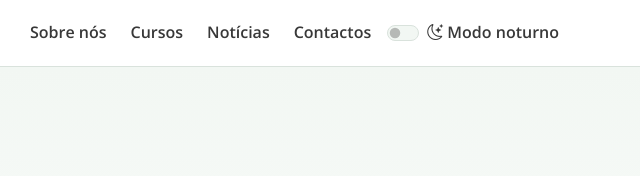
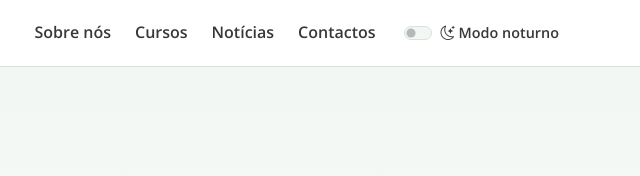
Before and after one commit to SPGabs/Gabriel_Sousa_IEFP_Rio_Meao, a plain HTML site: page index.html in a window 1280 px wide. Shown: the top 176 px of the page, 639-1279 px from the left. Drawn offline with nearby package versions, Linux system fonts and the light colour scheme.

Commit message:
Deixa o interruptor do modo noturno sempre visível no telemóvel
Co-Authored-By: Claude Opus 5.5 <noreply@anthropic.com>

```diff
--- a/CSS/style.css
+++ b/CSS/style.css
@@ -232,12 +232,17 @@ figure {
     background-color: var(--cor-fundo-alt);
 }
 
-/* Interruptor do modo noturno (componente form-switch do Bootstrap) */
+/* Interruptor do modo noturno (componente form-switch do Bootstrap)
+   No telemóvel fica entre o logótipo e o botão do menu;
+   no computador passa para o fim, depois dos links (order). */
 .theme-switch {
     display: flex;
     align-items: center;
     gap: 0.5rem;
     padding-left: 0;
+    margin-left: auto;
+    margin-right: 0.75rem;
+    font-size: 0.9rem;
 }
 
 .theme-switch .form-check-input {
@@ -715,11 +720,18 @@ button:focus-visible,
     .navbar .nav-link {
         padding-inline: 0.75rem;
     }
+}
+
+/* Computador: interruptor depois dos links do menu */
+@media (min-width: 992px) {
+    .navbar-collapse {
+        order: 2;
+    }
 
     .theme-switch {
-        padding: 0.75rem;
-        margin-top: 0.5rem;
-        border-top: 1px solid var(--cor-borda);
+        order: 3;
+        margin-left: 1.25rem;
+        margin-right: 0;
     }
 }
 
--- a/index.html
+++ b/index.html
@@ -33,6 +33,15 @@
                     <span>IEFP <strong>Rio Meão</strong></span>
                 </a>
 
+                <!-- Modo noturno sem JavaScript: o CSS lê o estado desta checkbox com :has().
+                     Fica fora do menu para estar sempre visível, também no telemóvel. -->
+                <div class="form-check form-switch theme-switch mb-0">
+                    <input class="form-check-input" type="checkbox" role="switch" id="modo-escuro">
+                    <label class="form-check-label" for="modo-escuro">
+                        <i class="bi bi-moon-stars" aria-hidden="true"></i> Modo noturno
+                    </label>
+                </div>
+
                 <!-- Botão do menu no telemóvel (usa o JS do Bootstrap) -->
                 <button class="navbar-toggler" type="button" data-bs-toggle="collapse" data-bs-target="#menu"
                     aria-controls="menu" aria-expanded="false" aria-label="Abrir menu">
@@ -45,15 +54,6 @@
                         <li class="nav-item"><a class="nav-link" href="#cursos">Cursos</a></li>
                         <li class="nav-item"><a class="nav-link" href="#noticias">Notícias</a></li>
                         <li class="nav-item"><a class="nav-link" href="#contactos">Contactos</a></li>
-                        <!-- Modo noturno sem JavaScript: o CSS vai ler o estado desta checkbox -->
-                        <li class="nav-item">
-                            <div class="form-check form-switch theme-switch mb-0">
-                                <input class="form-check-input" type="checkbox" role="switch" id="modo-escuro">
-                                <label class="form-check-label" for="modo-escuro">
-                                    <i class="bi bi-moon-stars" aria-hidden="true"></i> Modo noturno
-                                </label>
-                            </div>
-                        </li>
                     </ul>
                 </div>
             </div>
```
